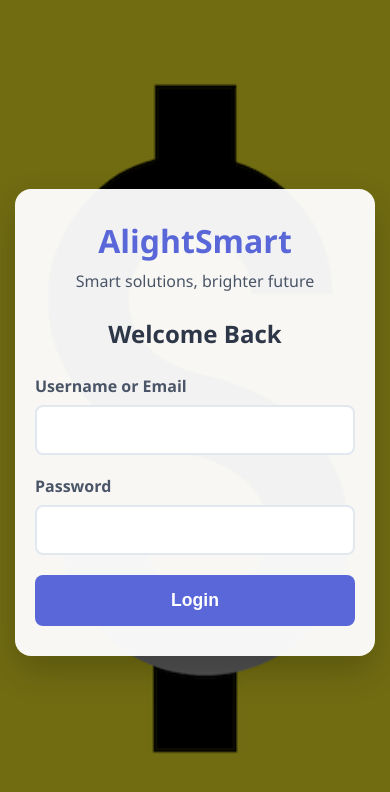
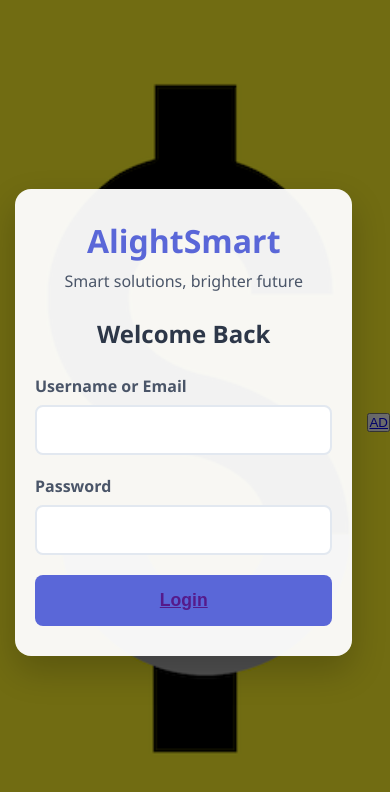
Before and after one commit to alightsmartacc-alt/alightsmartapp, a website: page login.html in a window 390 px wide. Drawn offline with Linux system fonts and the light colour scheme.

Commit message:
Add files via upload

```diff
--- a/login.html
+++ b/login.html
@@ -24,32 +24,127 @@
                 <label>Password</label>
                 <input type="password" id="password" required>
             </div>
-            <button type="submit" class="login-btn">Login</button>
+            <button type="submit" class="login-btn"><a href="">Login</a></button>
         </form>
     </div>
+    <button> <a href="admin.html">AD</a></button>
 
-    <script>
-        document.getElementById('loginForm').addEventListener('submit', async (e) => {
-            e.preventDefault();
 
-            const username = document.getElementById('username').value;
-            const password = document.getElementById('password').value;
+<style>
+       * {
+            margin: 0;
+            padding: 0;
+            box-sizing: border-box;
+        }
 
-            try {
-                const res = await fetch('/api/login', {
-                    method: 'POST',
-                    headers: { 'Content-Type': 'application/json' },
-                    body: JSON.stringify({ username, password })
-                });
+        body {
+            font-family: 'Segoe UI', Tahoma, Geneva, Verdana, sans-serif;
+            min-height: 100vh;
+            display: flex;
+            align-items: center;
+            justify-content: center;
+            background-image: url('alight.png'); /* Your image */
+            background-size: cover;           /* Changed to cover */
+            background-position: center;
+            background-repeat: no-repeat;
+            position: relative;
+        }
 
-                const data = await res.json();
-                if (data.success) {
-                    alert('Login successful!');
-                }
-            } catch (err) {
-                alert('Login successful! (Demo)');
+        /* Dark overlay to make text readable */
+        body::before {
+            content: '';
+            position: absolute;
+            top: 0;
+            left: 0;
+            width: 100%;
+            height: 100%;
+            background: rgba(0, 0, 0, 0.55);
+            z-index: 1;
+        }
+
+        .login-container {
+            background: rgba(255, 255, 255, 0.95);
+            padding: 35px 25px;
+            border-radius: 16px;
+            box-shadow: 0 15px 35px rgba(0, 0, 0, 0.2);
+            width: 100%;
+            max-width: 400px;
+            margin: 20px;
+            position: relative;
+            z-index: 2;
+        }
+
+        .logo h1 {
+            color: #5a67d8;
+            text-align: center;
+            font-size: 2.4rem;
+            margin-bottom: 8px;
+        }
+
+        .logo p {
+            text-align: center;
+            color: #4a5568;
+            margin-bottom: 25px;
+        }
+
+        h2 {
+            text-align: center;
+            margin-bottom: 25px;
+            color: #2d3748;
+        }
+
+        .form-group {
+            margin-bottom: 20px;
+        }
+
+        label {
+            display: block;
+            margin-bottom: 8px;
+            font-weight: 600;
+            color: #4a5568;
+        }
+
+        input {
+            width: 100%;
+            padding: 14px;
+            border: 2px solid #e2e8f0;
+            border-radius: 8px;
+            font-size: 1rem;
+        }
+
+        input:focus {
+            border-color: #5a67d8;
+            outline: none;
+        }
+
+        .login-btn {
+            width: 100%;
+            padding: 15px;
+            background: #5a67d8;
+            color: white;
+            border: none;
+            border-radius: 8px;
+            font-size: 1.1rem;
+            font-weight: 600;
+            cursor: pointer;
+        }
+
+        .login-btn:hover {
+            background: #4c51bf;
+        }
+
+        /* Mobile Optimization */
+        @media (max-width: 480px) {
+            .login-container {
+                padding: 30px 20px;
+                margin: 15px;
             }
-        });
-    </script>
+            .logo h1 {
+                font-size: 2rem;
+            }
+        }
+</style>
+
+  <script src="main.js"></script>
 </body>
 </html>
```
